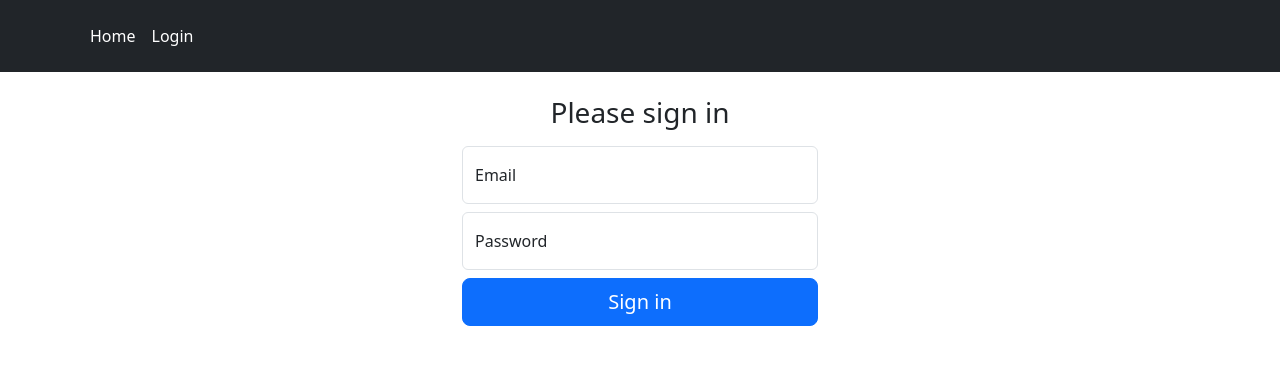
After one commit to faralost/flask-shop, a Flask app: page /login in a window 1280 px wide. The commit adds this page. Shown: the top 365 px of the page. Run offline with Flask 3, Linux system fonts and the light colour scheme.

Commit message:
add login/logout functionality

```diff
--- a/requirements.txt
+++ b/requirements.txt
@@ -4,3 +4,7 @@ Flask-Migrate==4.0.4
 psycopg2==2.9.5
 Flask-Bcrypt==1.0.1
 python-dotenv==1.0.0
+Flask-WTF==1.1.1
+Flask-Login==0.6.2
+WTForms==3.0.1
+email-validator==1.3.1
--- a/shop/__init__.py
+++ b/shop/__init__.py
@@ -4,6 +4,7 @@ from dotenv import load_dotenv
 
 from flask import Flask
 from flask_bcrypt import Bcrypt
+from flask_login import LoginManager
 from flask_migrate import Migrate
 from flask_sqlalchemy import SQLAlchemy
 
@@ -11,7 +12,11 @@ load_dotenv()
 
 app = Flask(__name__)
 app.config['SQLALCHEMY_DATABASE_URI'] = os.environ.get('SQLALCHEMY_DATABASE_URI')
+app.config['SECRET_KEY'] = os.environ.get('SECRET_KEY')
+
+
 bcrypt = Bcrypt(app)
+login_manager = LoginManager(app)
 db = SQLAlchemy(app)
 migrate = Migrate(app, db)
 
--- /dev/null
+++ b/shop/forms.py
@@ -0,0 +1,9 @@
+from flask_wtf import FlaskForm
+from wtforms import EmailField, PasswordField, SubmitField
+from wtforms.validators import DataRequired, Email
+
+
+class LoginForm(FlaskForm):
+    email = EmailField('Email', validators=[DataRequired(), Email()])
+    password = PasswordField('Password', validators=[DataRequired()])
+    submit = SubmitField('Sign in')
--- a/shop/routes.py
+++ b/shop/routes.py
@@ -1,7 +1,9 @@
-from flask import render_template
+from flask import render_template, redirect, url_for, flash
+from flask_login import login_user, login_required, logout_user, current_user
 
 from shop import app
-from shop.models import Item
+from shop.forms import LoginForm
+from shop.models import Item, User
 
 
 @app.route('/')
@@ -14,3 +16,28 @@ def index():
 def item_detail(pk):
     item = Item.query.get_or_404(pk)
     return render_template('shop/item.html', item=item)
+
+
+@app.route('/login', methods=['GET', 'POST'])
+def login():
+    if current_user.is_authenticated:
+        flash('You are already logged in', 'info')
+        return redirect(url_for('index'))
+    form = LoginForm()
+    if form.validate_on_submit():
+        user = User.query.filter_by(email=form.email.data).first()
+        if user and user.check_password(password=form.password.data):
+            login_user(user)
+            return redirect(url_for('index'))
+        else:
+            flash('Invalid email or password', 'danger')
+            return render_template('user/login.html', form=form)
+    return render_template('user/login.html', form=form)
+
+
+@app.route("/logout")
+@login_required
+def logout():
+    logout_user()
+    flash('You were logged out', 'success')
+    return redirect(url_for('index'))
--- a/shop/templates/base.html
+++ b/shop/templates/base.html
@@ -17,7 +17,13 @@
         <div class="container">
             <div class="d-flex flex-wrap align-items-center justify-content-center justify-content-lg-start">
                 <ul class="nav col-12 col-lg-auto me-lg-auto mb-2 justify-content-center mb-md-0">
-                    <li><a class="nav-link px-2 text-white" href="{{ url_for('index') }}">Главная</a></li>
+                    <li><a class="nav-link px-2 text-white" href="{{ url_for('index') }}">Home</a></li>
+
+                    {% if current_user.is_authenticated %}
+                        <li><a class="nav-link px-2 text-white" href="{{ url_for('logout') }}">Logout</a></li>
+                    {% else %}
+                        <li><a class="nav-link px-2 text-white" href="{{ url_for('login') }}">Login</a></li>
+                    {% endif %}
                 </ul>
             </div>
         </div>
@@ -25,6 +31,23 @@
 {% endblock %}
 
 <div class="container">
+    {% with messages = get_flashed_messages(with_categories=true) %}
+        {% if messages %}
+            <div class="row">
+                <div class="col-md-4"></div>
+                <div class="col-md-4">
+                    {% for category, message in messages %}
+                        <div class="alert alert-{{ category }} alert-dismissible fade show" role="alert">
+                            {{ message }}
+                            <button type="button" class="btn-close" data-bs-dismiss="alert" aria-label="Close"></button>
+                        </div>
+                    {% endfor %}
+                </div>
+                <div class="col-md-4"></div>
+            </div>
+        {% endif %}
+    {% endwith %}
+
     {% block content %}
     {% endblock %}
 </div>
--- a/shop/templates/shop/index.html
+++ b/shop/templates/shop/index.html
@@ -1,6 +1,6 @@
 {% extends 'base.html' %}
 
-{% block title %}Главная{% endblock %}
+{% block title %}Home{% endblock %}
 
 {% block content %}
     <table class="table">
@@ -15,7 +15,7 @@
         {% for item in items %}
             <tr>
                 <td><a class="mylink" href="{{ url_for('item_detail', pk=item.id) }}">{{ item.name }}</a></td>
-                <td>{{ item.price }}</td>
+                <td>{{ item.price }} $</td>
                 <td><a href="#" class="mylink"><i class="bi bi-cart4"></i></a></td>
             </tr>
         {% endfor %}
--- /dev/null
+++ b/shop/templates/user/login.html
@@ -0,0 +1,74 @@
+{% extends 'base.html' %}
+
+{% block title %}Login{% endblock %}
+
+{% block content %}
+    <div class="row">
+        <div class="col-md-4"></div>
+        <div class="col-md-4">
+            <main class="form-signin w-100 m-auto">
+                <form role="form" method="post" action="">
+                    {{ form.csrf_token }}
+                    <br>
+                    <h1 class="h3 mb-3 fw-normal text-center">Please sign in</h1>
+
+                    <div class="form-floating">
+                        {{ form.email(placeholder="email", class="form-control mb-2") }}
+                        {{ form.email.label }}
+                        {% if form.email.errors %}
+                            {% for error in form.email.errors %}
+                                <div class="alert alert-danger" role="alert">
+                                    {{ error }}
+                                </div>
+                            {% endfor %}
+                        {% endif %}
+                    </div>
+                    <div class="form-floating">
+                        {{ form.password(placeholder="password", class="form-control mb-2") }}
+                        {{ form.password.label }}
+                        {% if form.password.errors %}
+                            {% for error in form.password.errors %}
+                                <div class="alert alert-danger" role="alert">
+                                    {{ error }}
+                                </div>
+                            {% endfor %}
+                        {% endif %}
+                    </div>
+                    {{ form.submit(class='w-100 btn btn-lg btn-primary') }}
+                </form>
+            </main>
+        </div>
+        <div class="col-md-4"></div>
+    </div>
+{% endblock %}
+
+{#{% block content %}#}
+{#    <div class="text-center">#}
+{#        <main class="form-signin w-100 m-auto">#}
+{#            <form method="POST">#}
+{#                {% form.csrf_token %}#}
+{#                {% for error in form.non_field_errors %}#}
+{#                    <div class="alert alert-danger alert-dismissible fade show" role="alert">#}
+{#                        <strong class="error-text">{{ error }}</strong>#}
+{#                        <button type="button" class="btn-close" data-bs-dismiss="alert" aria-label="Close"></button>#}
+{#                    </div>#}
+{#                {% endfor %}#}
+{#                <img class="mb-4" src="#" alt="" width="72" height="57">#}
+{#                <h1 class="h3 mb-3 fw-normal">Please sign in</h1>#}
+{##}
+{#                <div class="form-floating">#}
+{#                    <input type="text" name="username" class="form-control" id="username"#}
+{#                           placeholder="Имя пользователя">#}
+{#                    <label for="username">Имя пользователя</label>#}
+{#                </div>#}
+{#                <div class="form-floating">#}
+{#                    <input type="password" name="password" class="form-control" id="password" placeholder="Пароль">#}
+{#                    <label for="password">Пароль</label>#}
+{#                </div>#}
+{##}
+{#                <button class="w-100 btn btn-lg btn-primary" type="submit">Войти</button>#}
+{#                <p class="mt-5 mb-3 text-muted">&copy; 2023 Flask</p>#}
+{#            </form>#}
+{#        </main>#}
+{#    </div>#}
+{#{% endblock %}#}
```
Also changed, not shown: shop/models.py (+13 -3 lines).
